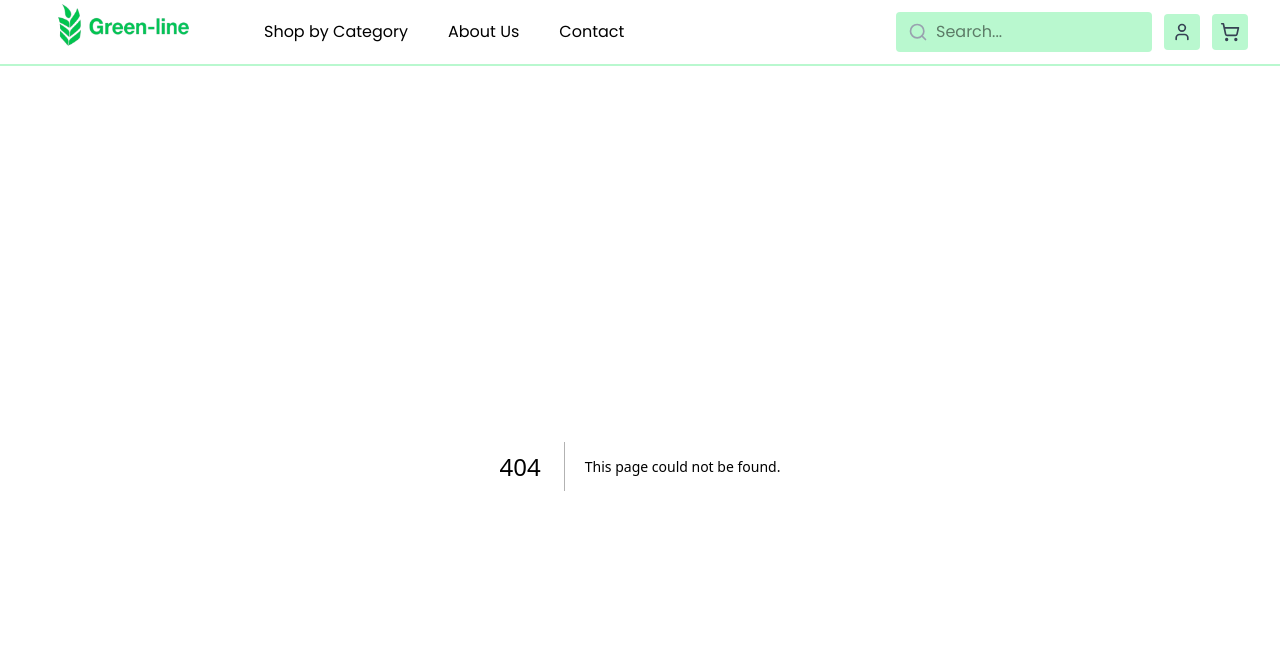
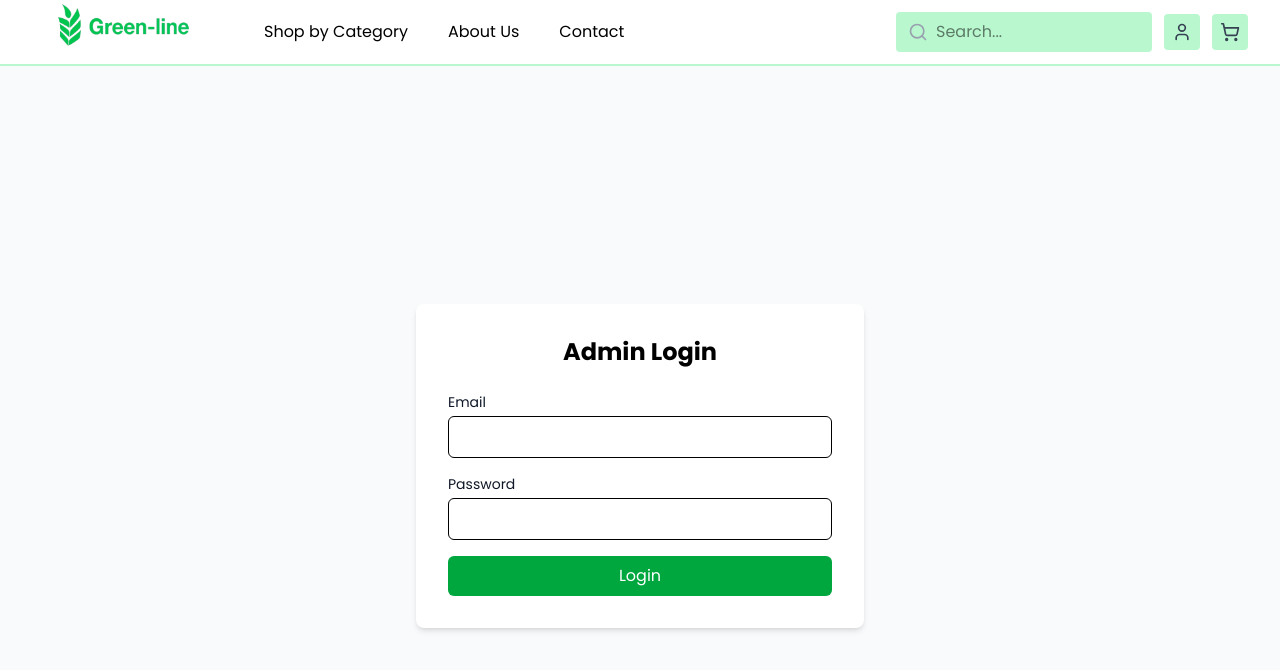
Before and after one commit to mohamed-samir-dev/Greenline, a Next.js app: page /admin/login in a window 1280 px wide. Before the commit this address had no page. Shown: the top 670 px of the page. Built offline with nearby package versions, Linux system fonts and the light colour scheme; no server answers.

Commit message:
feat: create admin login page with authentication

```diff
--- /dev/null
+++ b/app/admin/login/page.tsx
@@ -0,0 +1,66 @@
+"use client";
+
+import { useState } from "react";
+import { useRouter } from "next/navigation";
+import { loginUser } from "@/lib/firebase/auth";
+
+export default function AdminLogin() {
+  const [email, setEmail] = useState("");
+  const [password, setPassword] = useState("");
+  const [error, setError] = useState("");
+  const [loading, setLoading] = useState(false);
+  const router = useRouter();
+
+  const handleLogin = async (e: React.FormEvent) => {
+    e.preventDefault();
+    setError("");
+    setLoading(true);
+
+    try {
+      await loginUser(email, password);
+      router.push("/admin/products");
+    } catch (err: any) {
+      setError(err.message || "Login failed");
+    } finally {
+      setLoading(false);
+    }
+  };
+
+  return (
+    <div className="min-h-screen flex items-center justify-center bg-gray-50">
+      <div className="max-w-md w-full bg-white p-8 rounded-lg shadow-md">
+        <h1 className="text-2xl font-bold mb-6 text-center text-black">Admin Login</h1>
+        <form onSubmit={handleLogin} className="space-y-4">
+          <div>
+            <label className="block text-sm font-medium text-gray-900 mb-1">Email</label>
+            <input
+              type="email"
+              value={email}
+              onChange={(e) => setEmail(e.target.value)}
+              className="w-full px-3 py-2 border rounded-md text-black"
+              required
+            />
+          </div>
+          <div>
+            <label className="block text-sm font-medium text-gray-900 mb-1">Password</label>
+            <input
+              type="password"
+              value={password}
+              onChange={(e) => setPassword(e.target.value)}
+              className="w-full px-3 py-2 border rounded-md text-black"
+              required
+            />
+          </div>
+          {error && <p className="text-red-500 text-sm">{error}</p>}
+          <button
+            type="submit"
+            disabled={loading}
+            className="w-full bg-green-600 text-white py-2 rounded-md hover:bg-green-700 disabled:opacity-50"
+          >
+            {loading ? "Logging in..." : "Login"}
+          </button>
+        </form>
+      </div>
+    </div>
+  );
+}
```
